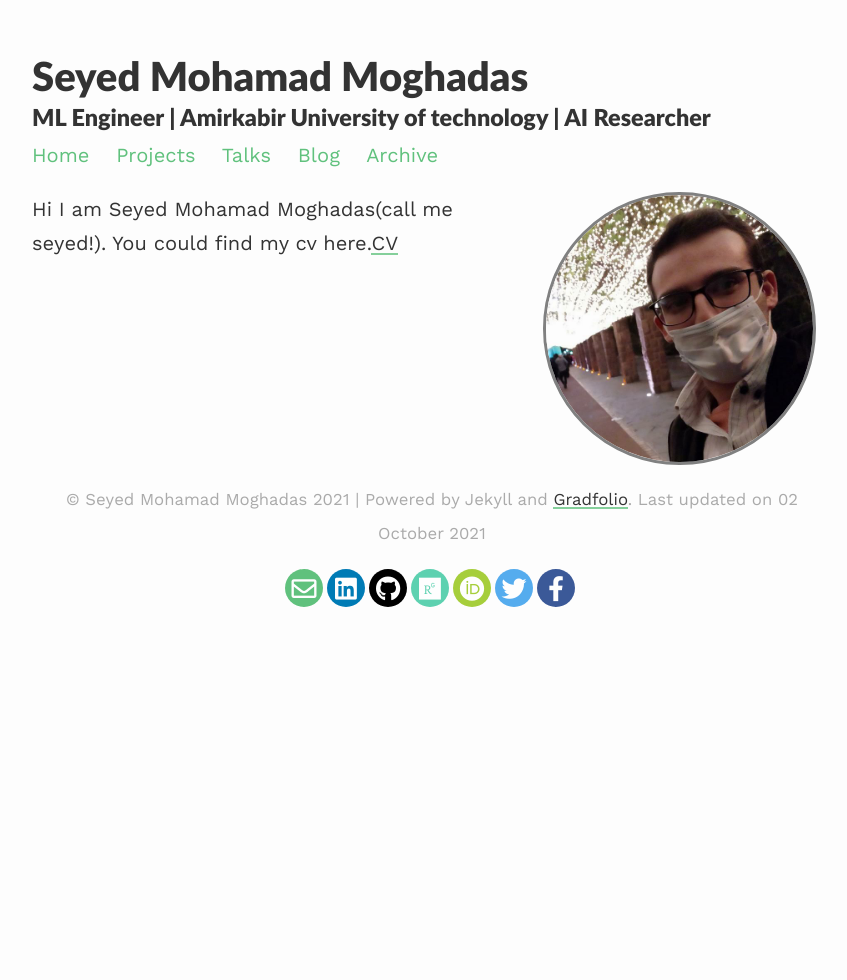
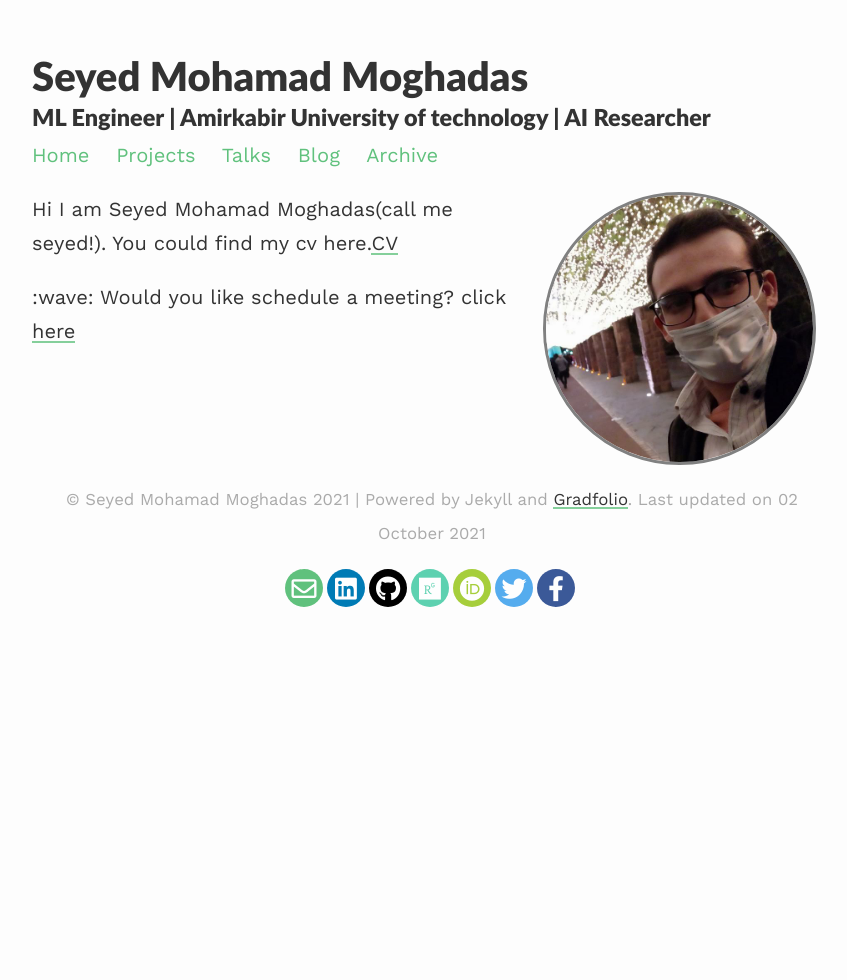
Before and after one commit to moghadas76/moghadas76.github.io, a Jekyll site: the page built from index.md, in a window 1280 px wide. Shown: the whole page, without its empty margins (208-1055 px from the left). Built offline with Jekyll 4.4.1, drawn with Linux system fonts in a browser that asks for light colours; nearby versions of some CDN libraries.

Commit message:
Update index.md

```diff
--- a/index.md
+++ b/index.md
@@ -8,3 +8,5 @@ published: true
 ---
 
 Hi I am Seyed Mohamad Moghadas(call me seyed!). You could find my cv here.[CV](https://drive.google.com/file/d/1gQ5W4lTrL_JfBTrVmdGULERDYNO_jNeL/view?usp=sharing){:target="_blank"}
+
+:wave: Would you like schedule a meeting? click [here](https://meet.goodtime.io/smmoghadas2012-100/video-call)
```
